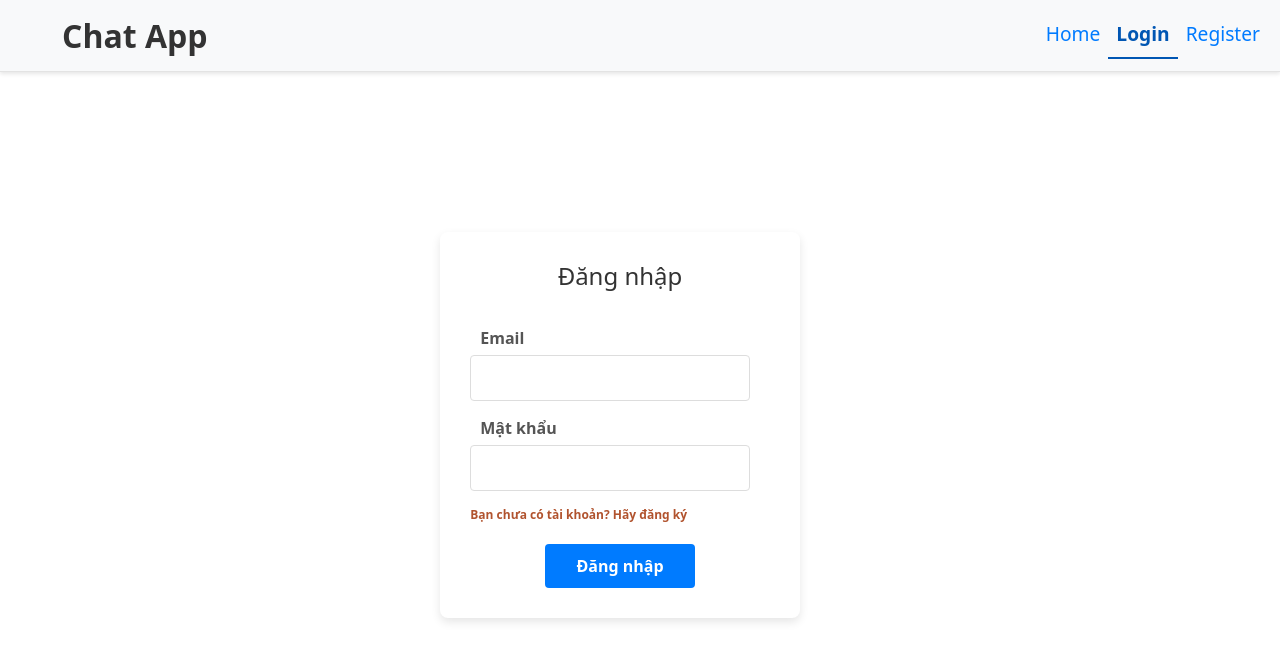
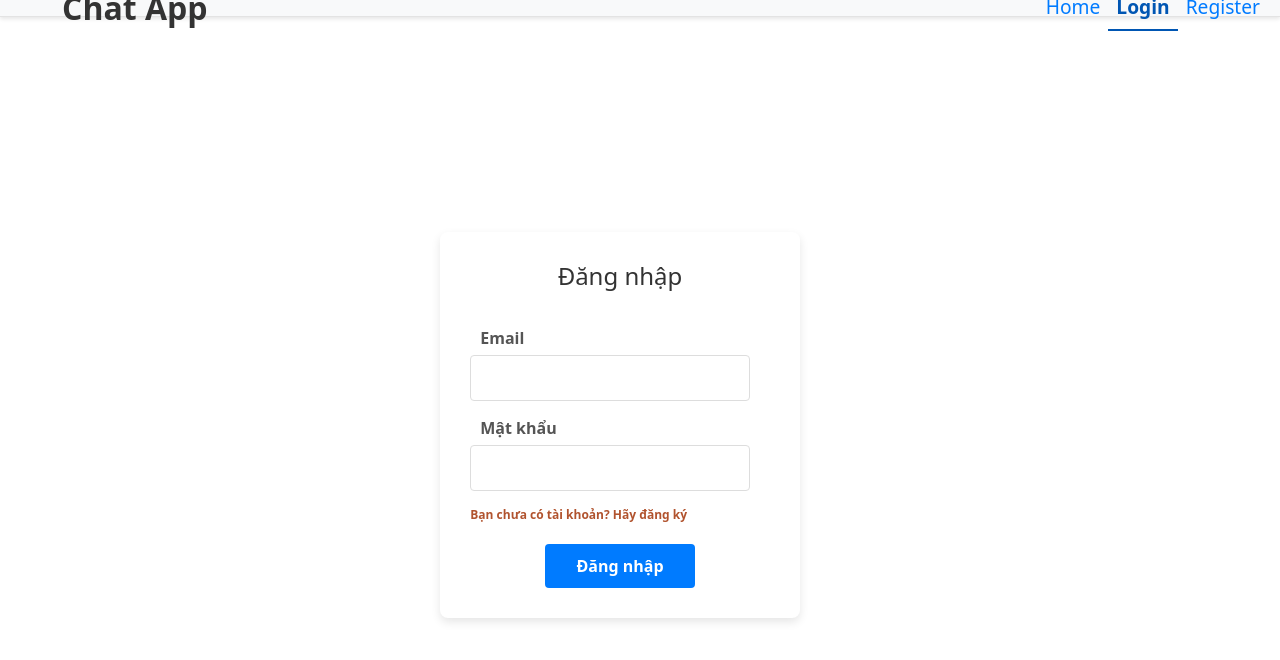
Before and after one commit to Ninh06/rocketchat, a React (Create React App) app: page /login in a window 1280 px wide. Shown: the top 660 px of the page. Built offline with nearby package versions, Linux system fonts and the light colour scheme.

Commit message:
Update Navbar.css

```diff
--- a/src/components/pageCss/Navbar.css
+++ b/src/components/pageCss/Navbar.css
@@ -2,7 +2,7 @@
   box-shadow: 0 2px 4px rgba(0, 0, 0, 0.1);
   border-bottom: 1px solid #e3e3e3;
   transition: background-color 0.3s ease-in-out;
-  height: 72px;
+  height: 5px;
 }
 
 .navbar.fixed-top {
```
